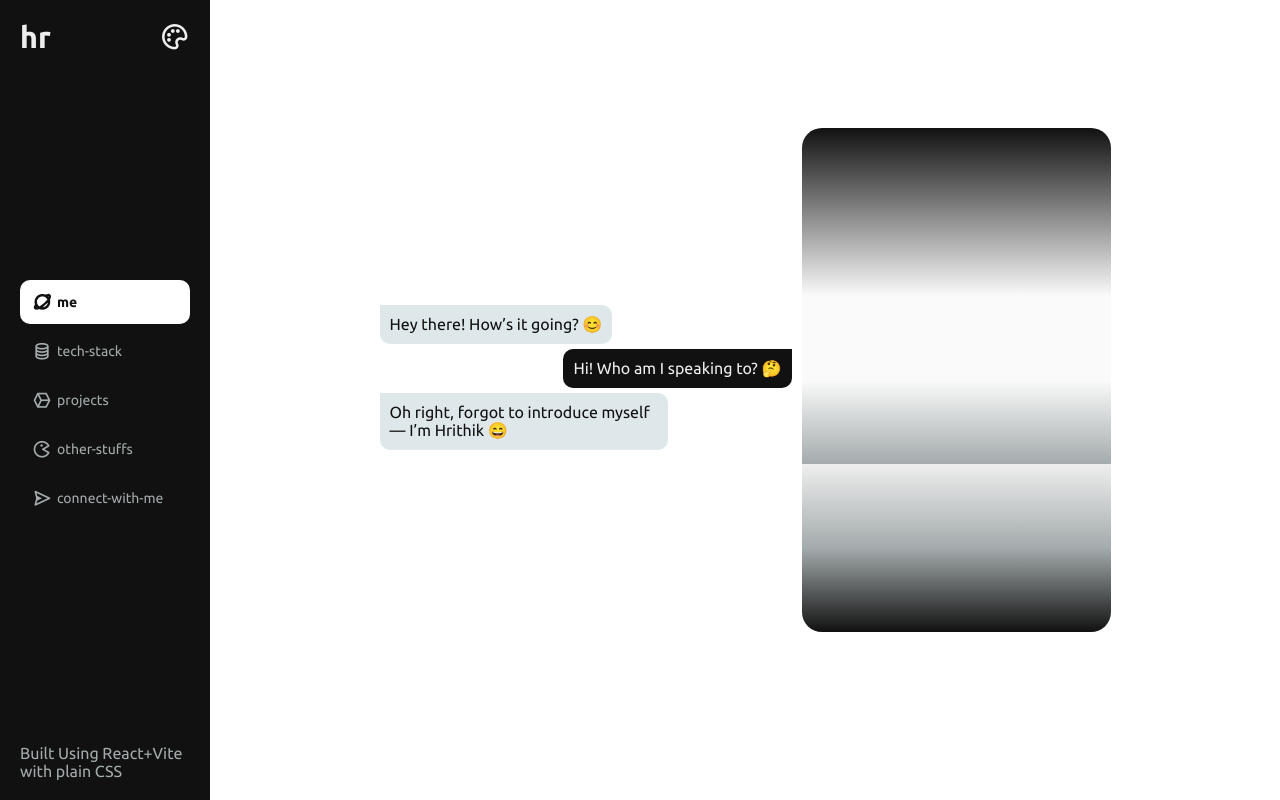
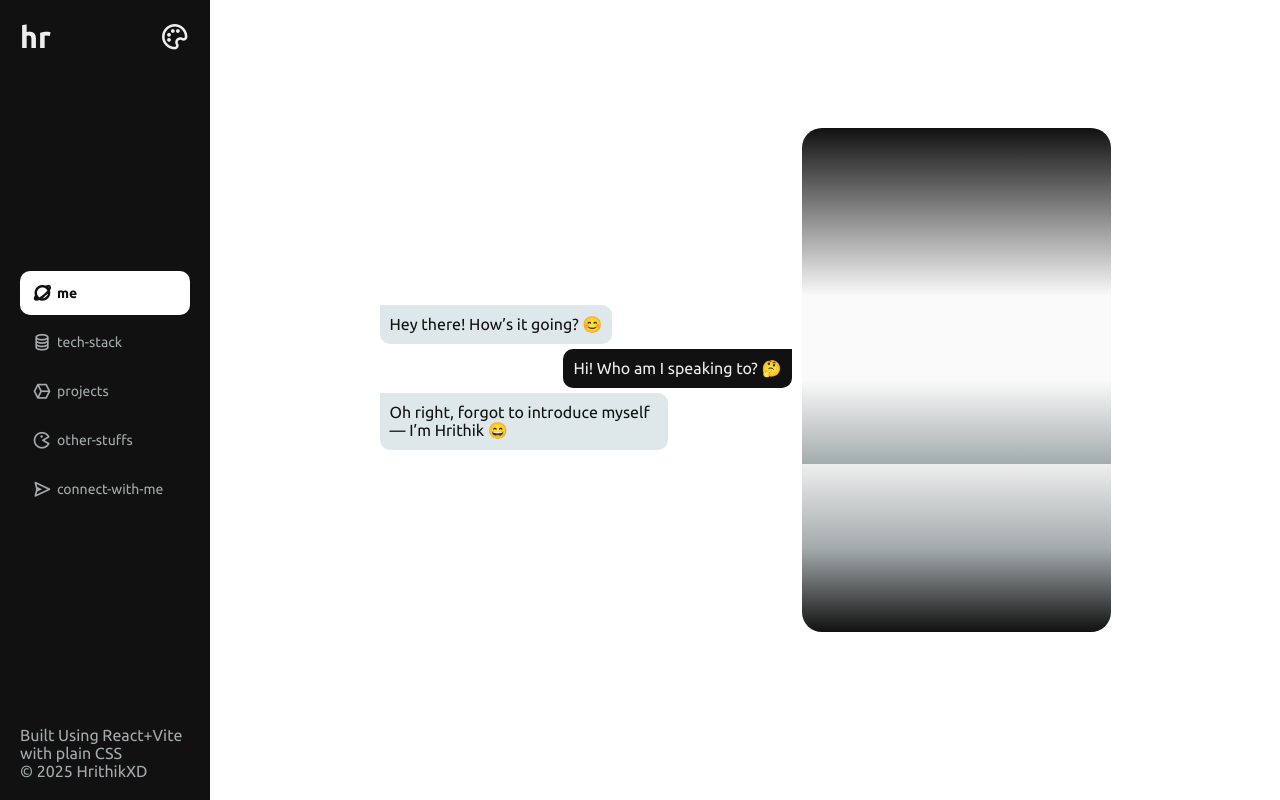
Before and after one commit to HrithikXD/hhariharno-portfolio, a React (Vite) app: page /#/ in a window 1280 px wide. Built offline with nearby package versions, Linux system fonts and the light colour scheme.

Commit message:
quality of life fixes

```diff
--- a/src/App.css
+++ b/src/App.css
@@ -103,7 +103,7 @@
 }
 
 .sidebar .side-nav .item.active:hover {
-  background: var(--secondary-background);
+  background: var(--con-background);
 }
 
 .sidebar .side-nav .item.active:hover p,
@@ -585,7 +585,9 @@
 
 /* Responsive Design */
 @media (max-width: 1000px) {
-
+  .th-i{
+  font-size: 20px;
+}
   .container {
     margin-left: 0;
   }
--- a/src/pages/Contact.jsx
+++ b/src/pages/Contact.jsx
@@ -27,6 +27,7 @@ const Contact = () => {
             <p>Github</p>
           </a>
         </div>
+        <p>&copy; {new Date().getFullYear()} HrithikXD</p>
       </section>
     </>
   );
--- a/src/pages/Index.jsx
+++ b/src/pages/Index.jsx
@@ -5,15 +5,14 @@ import Themes from "../components/themes";
 const Index = () => {
   const [active, setActive] = useState("me");
   const location = useLocation();
-  useEffect(() => {
-  });
+  useEffect(() => {});
   return (
     <div className="sidebar">
       <div className="sidebarheader">
         <Link to={"/"} className="logo">
           hr
         </Link>
-        <Themes/>
+        <Themes />
       </div>
       <div className="side-nav">
         <Link
@@ -52,7 +51,10 @@ const Index = () => {
           <p>connect-with-me</p>
         </Link>
       </div>
-      <p className="footer">Built Using React+Vite with plain CSS</p>
+      <div className="footer">
+        <p>Built Using React+Vite with plain CSS</p>
+        <p>&copy; {new Date().getFullYear()} HrithikXD</p>
+      </div>
     </div>
   );
 };
--- a/src/pages/Other.jsx
+++ b/src/pages/Other.jsx
@@ -25,6 +25,9 @@ const Other = () => {
   return (
     <>
       {select === "" && (
+        <>
+          <p>Have fun</p>
+
           <div className="other-container">
             {gameDetails.map((game, index) => (
               <div
@@ -44,6 +47,7 @@ const Other = () => {
               </div>
             ))}
           </div>
+        </>
       )}
 
       {select !== "" && (
--- a/src/pages/Projects.jsx
+++ b/src/pages/Projects.jsx
@@ -3,6 +3,7 @@ import projects from "../details/projects";
 const Projects = () => {
   return (
     <>
+      <p>Applied</p>
       <div className="project-container">
         {projects.map((project, index) => (
           <div className="project-card" key={index}>
--- a/src/pages/Tech.jsx
+++ b/src/pages/Tech.jsx
@@ -4,6 +4,7 @@ import techs from "../details/techStack";
 const Tech = () => {
   return (
     <>
+        <p>Possess</p>
       <div className="tech-container">
         {techs.map((tech, index) => (
           <div className="tech-card" key={index}>
--- a/src/pages/games/css/Tick.css
+++ b/src/pages/games/css/Tick.css
@@ -46,7 +46,7 @@
   justify-content: center;
   align-items: center;
   color: var(--secondary-font-color);
-  font-size: clamp(1.5rem, 5vw, 3rem);
+  font-size: clamp(3rem, 5vw, 5rem);
   font-weight: bold;
 }
 
```
Lines whose indentation alone changed are shown as unchanged.
